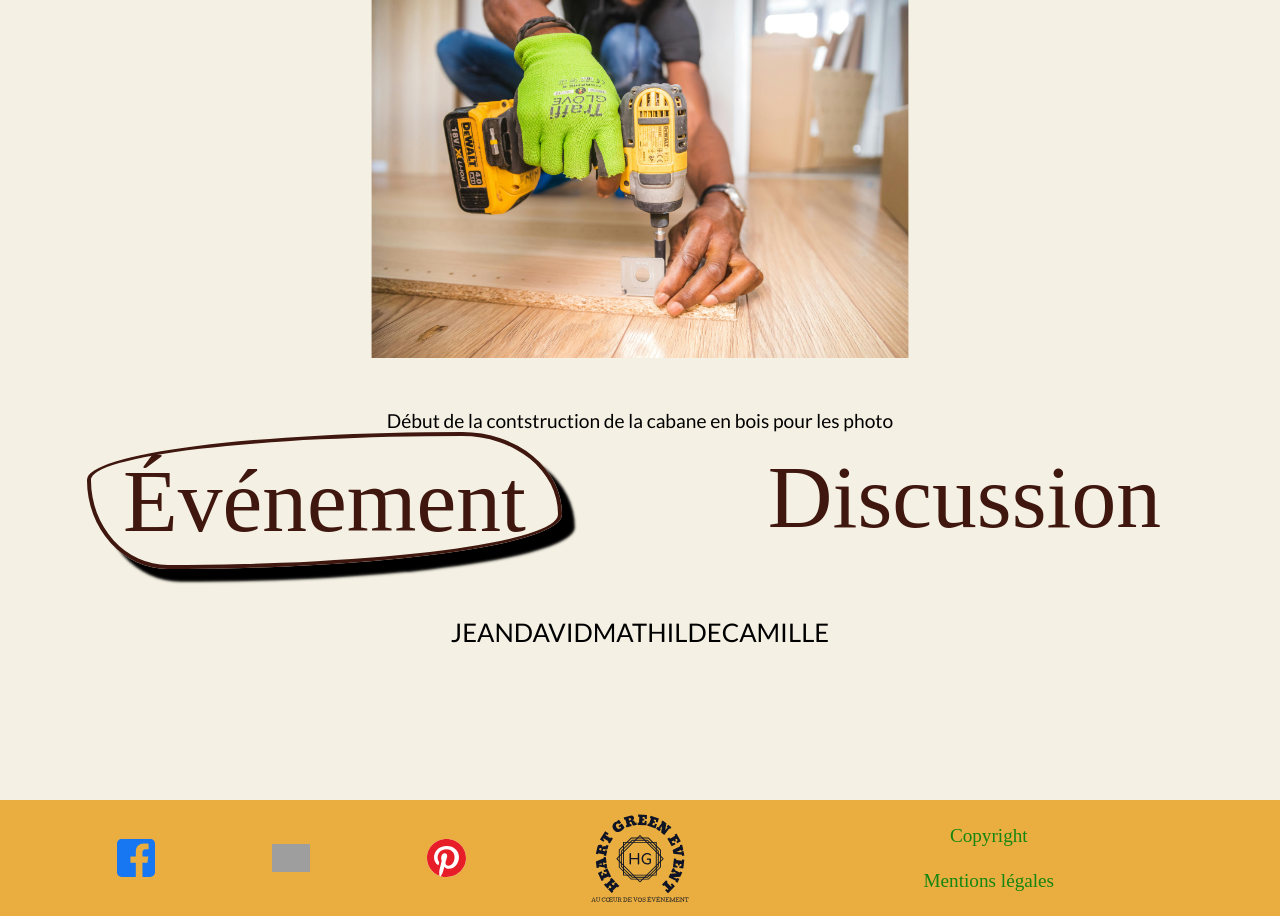
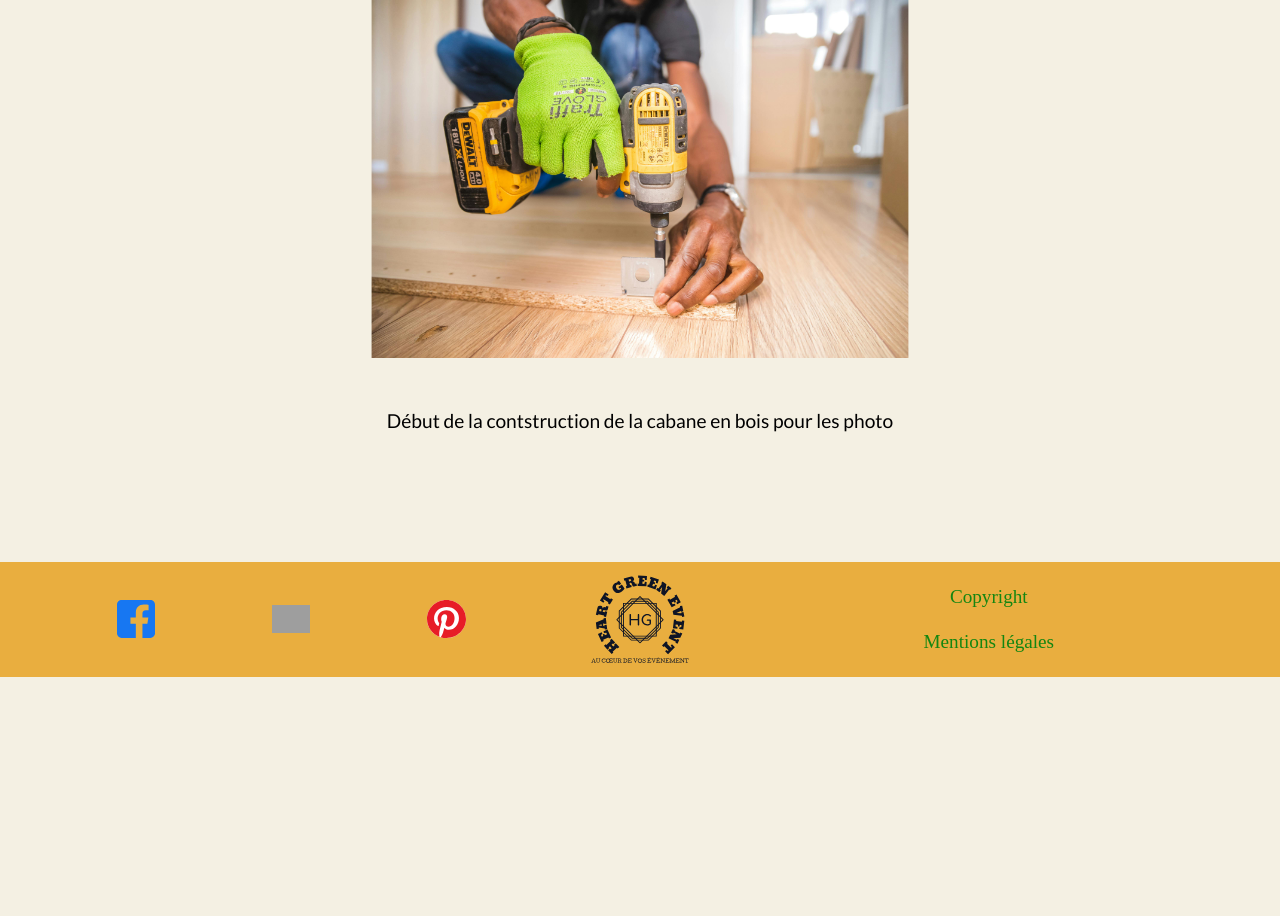
Before and after one commit to xLucasGitHubx/Ma_Formation, a PHP site: page /Pages/utilisateur.html in a window 1280 px wide. Shown: the part 877-1793 px from the top of the page. After the commit the page ends 1554 px from the top, so only its background shows below. Run offline with PHP 8.4, Linux system fonts and the light colour scheme; some web fonts are replaced; grey boxes are pictures that could not be loaded.

Commit message:
diverse modifications front

```diff
--- a/6_Mes_Projets/HeartGreenEvent/Pages/utilisateur.html
+++ b/6_Mes_Projets/HeartGreenEvent/Pages/utilisateur.html
@@ -15,7 +15,7 @@
 		<!-- <script src="../Script/scroll.js" async></script> -->
 		<title>Contact</title>
 	</head>
-	<body>
+	<body class="utilisateur">
 		<header>
 			<video autoplay muted loop id="myVideo">
 				<source src="../Video/video_fleur.mp4" type="video/mp4" />
@@ -53,7 +53,7 @@
 				</article>
 				<!-- continuer la structure de la discussion ici -->
 				<ul>
-					<li>JEAN</li>
+					<li>Jean</li>
 					<li>DAVID</li>
 					<li>MATHILDE</li>
 					<li>CAMILLE</li>
--- a/6_Mes_Projets/HeartGreenEvent/Script/utilisateur.js
+++ b/6_Mes_Projets/HeartGreenEvent/Script/utilisateur.js
@@ -1,6 +1,7 @@
 let evenement = document.querySelector(".evenement");
 let discussion = document.querySelector(".discussion");
 let h3 = document.querySelectorAll(".noSelectH3");
+discussion.style.display = "none";
 
 h3[0].addEventListener("click", () => {
 	evenement.style.display = "none";
--- a/6_Mes_Projets/HeartGreenEvent/Style/style.css
+++ b/6_Mes_Projets/HeartGreenEvent/Style/style.css
@@ -729,8 +729,27 @@
 	box-shadow: initial;
 }
 
-/* discussion ------------------------------ */
+/* -----discussion ------------------------------ */
+.discussion ul {
+	display: flex;
+	flex-direction: column;
+	justify-content: center;
+	align-content: center;
+	width: 100%;
+}
+.discussion ul li {
+	width: 100%;
+	padding-top: 2vw;
+	padding-bottom: 2vw;
+	border-top: solid 2px black;
+	text-align: center;
+}
 
+/* .utilisateur footer {
+	position: absolute;
+	bottom: 0;
+	width: 100%;
+} */
 /* ---------------------------------------------- */
 /* ---------------------------------------------- */
 /*-------------- DESKTOP Version Accueil-------- */
```
Also changed, not shown: 6_Mes_Projets/HeartGreenEvent/Pages/discussion.html (added).
